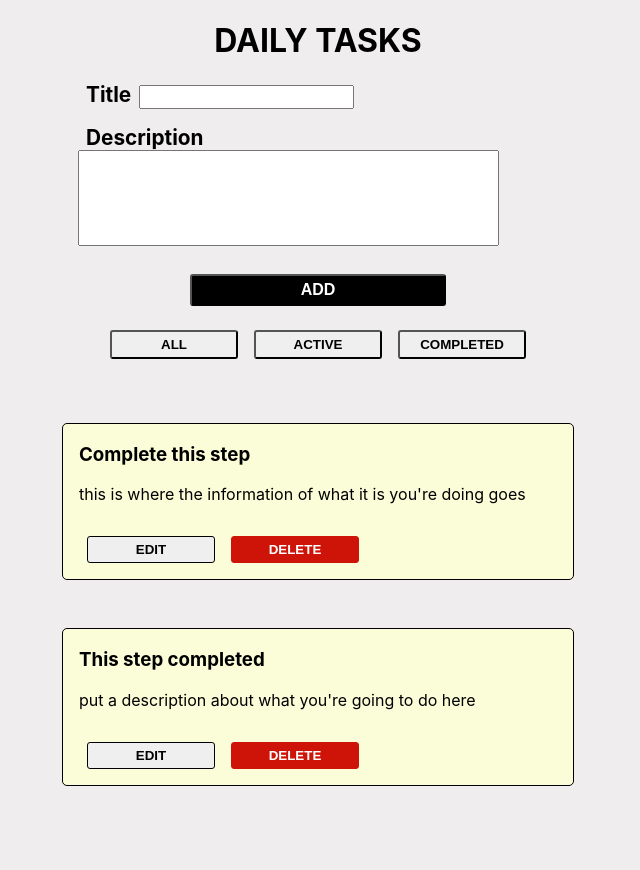
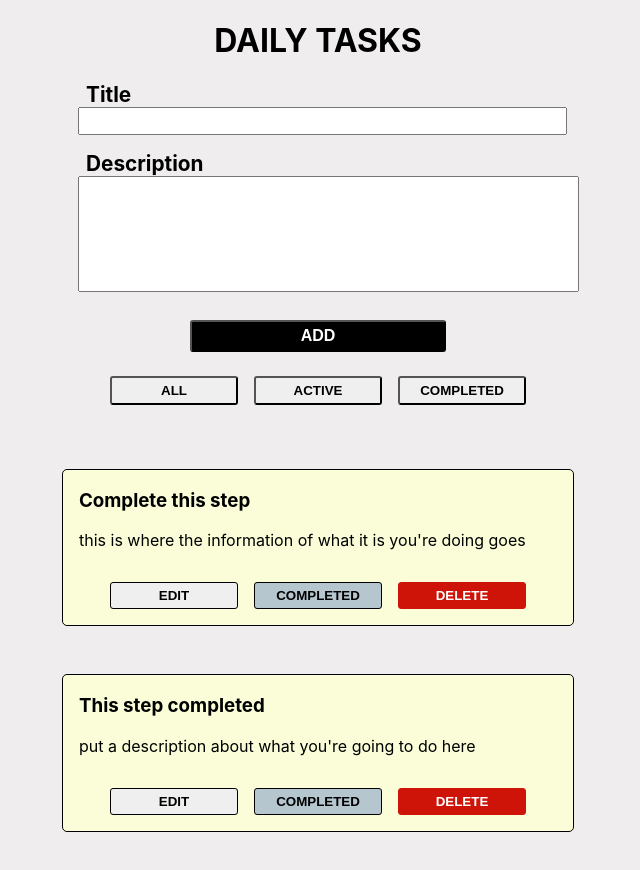
Before and after one commit to Tasups/Daily-Todo, a React (Create React App) app: page / in a window 1280 px wide. Shown: the top 870 px of the page, without its empty margins (322-962 px from the left). Before the commit the page ends 834 px from the top, so only its background shows below. Built offline with nearby package versions, Linux system fonts and the light colour scheme.

Commit message:
completed css styled

```diff
--- a/src/Todo.css
+++ b/src/Todo.css
@@ -1,4 +1,4 @@
-.todo-card {
+.task-card {
   text-align: left;
   background-color: #FAFDD7;
   max-width: 30rem;
@@ -17,7 +17,7 @@ button {
   cursor: pointer;
 }
 
-.complete-btn {
+.edit-btn {
   border: solid black 1px;
 }
 
@@ -26,3 +26,13 @@ button {
   color: white;
   border: solid #CE1408 1px;
 }
+
+.completed-btn {
+  border: solid black 1px;
+  background-color: #B6C6CE;
+}
+
+.task-completed {
+  background-color: lightgrey;
+  text-decoration: line-through;
+}
--- a/src/Todo.js
+++ b/src/Todo.js
@@ -1,19 +1,24 @@
-import React from 'react';
+import React, { useState } from 'react';
 
 import './Todo.css';
 
 const Todo = ({ task, toggleTaskCompleted, deleteTask }) => {
+
+  const [taskComplete, setTaskComplete] = useState(false);
 
   const handleDelete = (id) => {
     deleteTask(task.id);
   }
 
   return (
-    <div className="todo-card">
+    <div className={`task-card ${taskComplete && "task-completed"}`}>
       <h3>{task.title}</h3>
       <p>{task.desc}</p>
-      <button className="complete-btn">EDIT</button>
-      <button onClick={handleDelete} className="delete-btn">DELETE</button>
+      <div style={{textAlign: "center"}}>
+        <button className="edit-btn">EDIT</button>
+        <button className="completed-btn" onClick={() => setTaskComplete(!taskComplete)}>COMPLETED</button>
+        <button className="delete-btn" onClick={handleDelete}>DELETE</button>
+      </div>
     </div>
   )
 }
--- a/src/TodoInput.css
+++ b/src/TodoInput.css
@@ -19,5 +19,5 @@
 }
 
 input, textarea {
-  font-size: 1rem;
+  font-size: 1.2rem;
 }
--- a/src/TodoInput.js
+++ b/src/TodoInput.js
@@ -34,6 +34,7 @@ const TodoInput = ({ addTasks }) => {
       </label>
       <input
         id="new-todo-title"
+        size={41}
         type="text"
         title="text"
         value={title}
```
